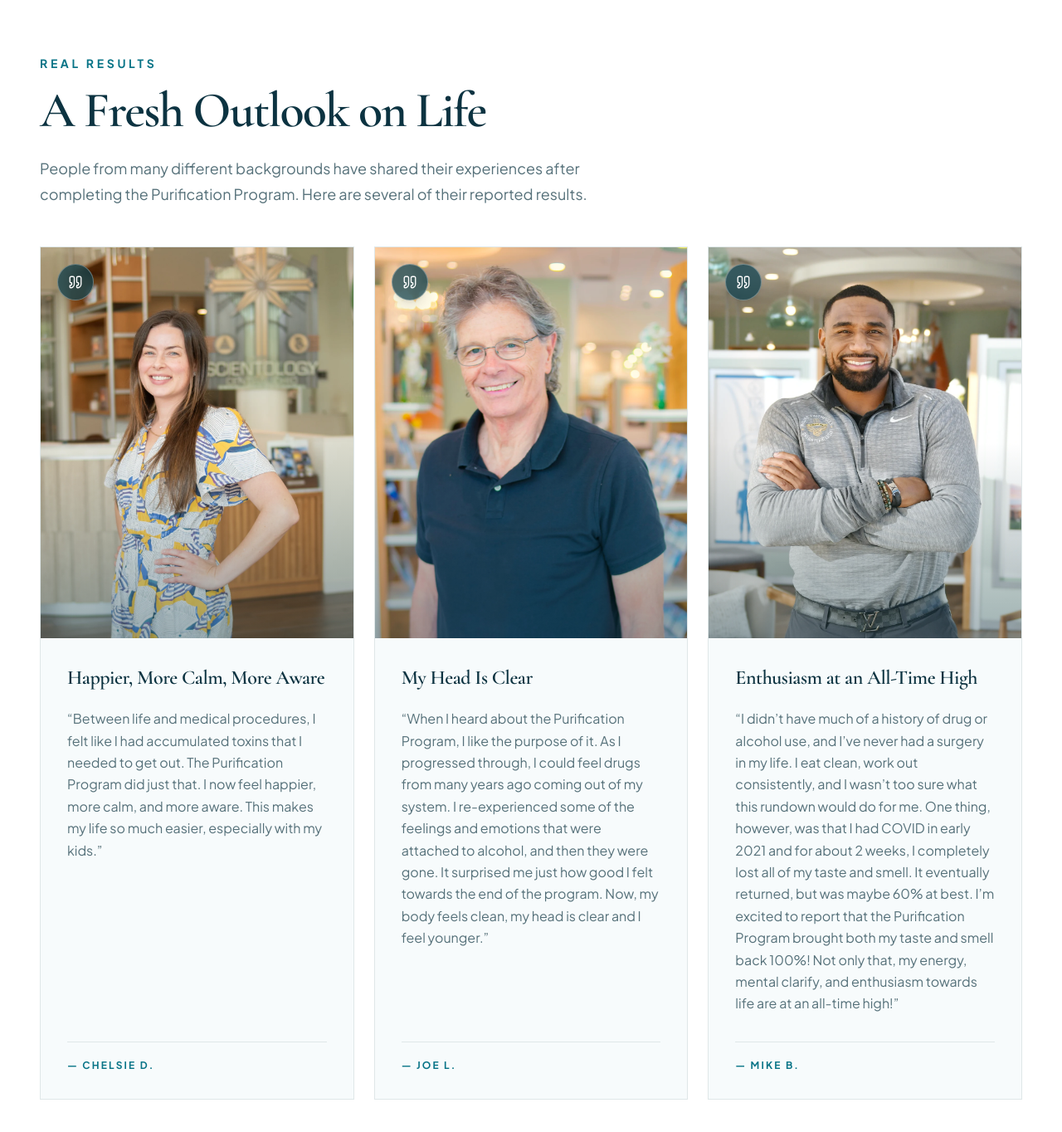
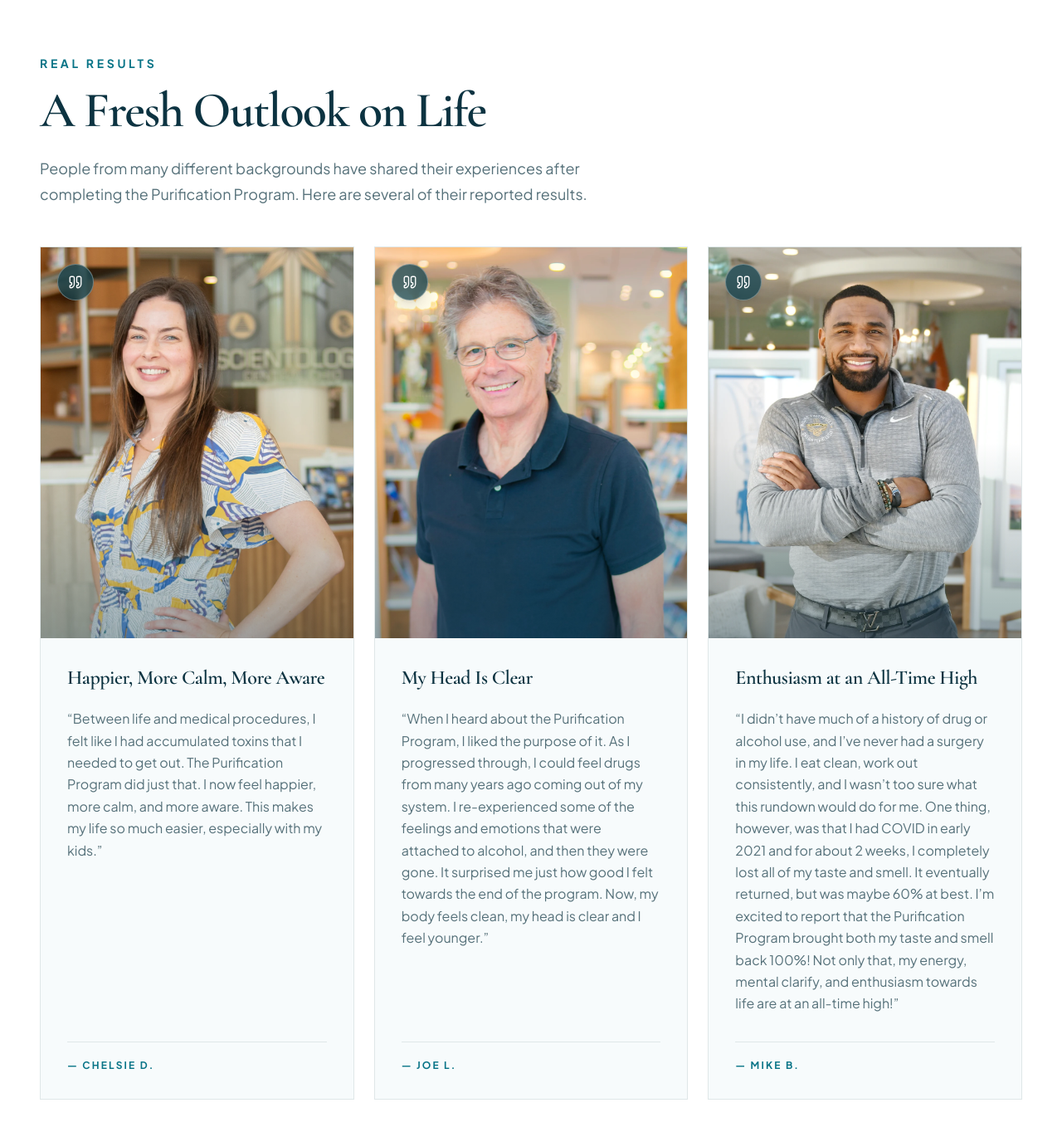
Before and after one commit to slturrisi/cbcm, a Next.js app: page / in a window 1280 px wide. Shown: the part 1885-3249 px from the top of the page at 83% size. Built offline with nearby package versions, Linux system fonts and the light colour scheme.

Commit message:
Tighten Chelsie portrait crop and correct Joe quote typo

```diff
--- a/components/home/ResultsPreview.tsx
+++ b/components/home/ResultsPreview.tsx
@@ -6,13 +6,13 @@ const stories = [
     title: "Happier, More Calm, More Aware",
     text: "Between life and medical procedures, I felt like I had accumulated toxins that I needed to get out. The Purification Program did just that. I now feel happier, more calm, and more aware. This makes my life so much easier, especially with my kids.",
     attribution: "Chelsie D.",
-    image: "/images/results/chelsie-d.webp",
+    image: "/images/results/chelsie-d-close.webp",
     imageAlt: "Portrait of Chelsie D.",
     position: "object-center",
   },
   {
     title: "My Head Is Clear",
-    text: "When I heard about the Purification Program, I like the purpose of it. As I progressed through, I could feel drugs from many years ago coming out of my system. I re-experienced some of the feelings and emotions that were attached to alcohol, and then they were gone. It surprised me just how good I felt towards the end of the program. Now, my body feels clean, my head is clear and I feel younger.",
+    text: "When I heard about the Purification Program, I liked the purpose of it. As I progressed through, I could feel drugs from many years ago coming out of my system. I re-experienced some of the feelings and emotions that were attached to alcohol, and then they were gone. It surprised me just how good I felt towards the end of the program. Now, my body feels clean, my head is clear and I feel younger.",
     attribution: "Joe L.",
     image: "/images/results/joe-l.webp",
     imageAlt: "Portrait of Joe L.",
```
Also changed, not shown: public/images/results/chelsie-d-close.webp (added), 2 other files (tests, documents, lock files or other folders).
